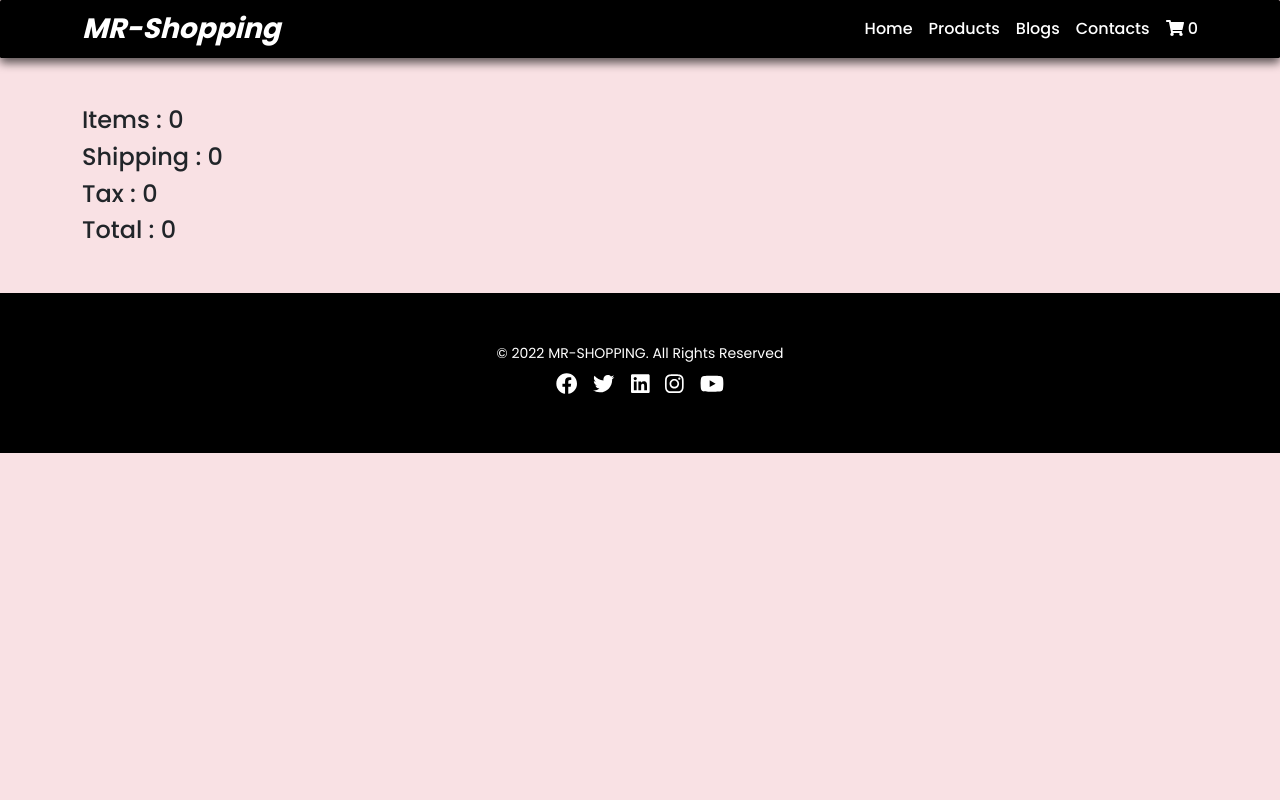
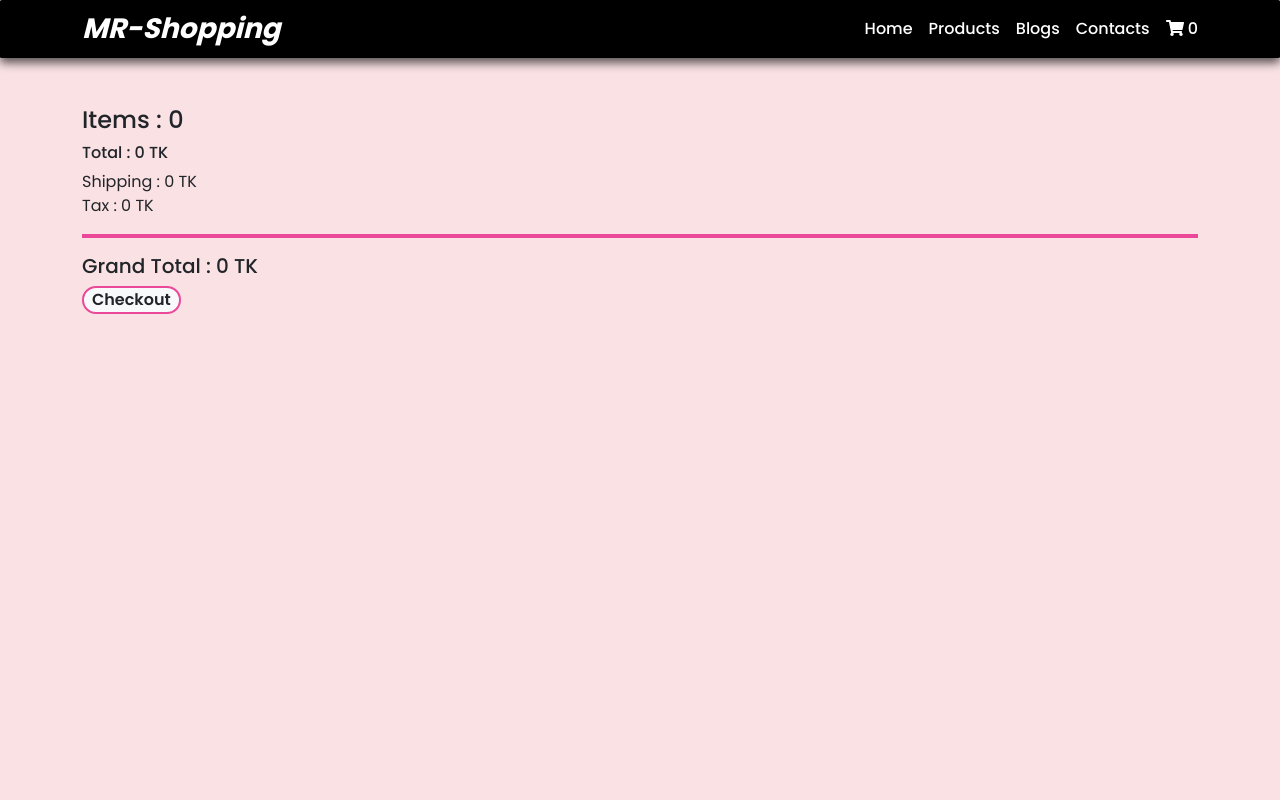
Before and after one commit to moshiur9185/MR-Shopping-Ecommerce-web, a React (Create React App) app: page /cart in a window 1280 px wide. Shown: the top 800 px of the page. Built offline with nearby package versions, Linux system fonts and the light colour scheme.

Commit message:
work update

```diff
--- a/src/App.js
+++ b/src/App.js
@@ -65,10 +65,10 @@ function App() {
           <Route exact path="/login" element={<Login />} />
           <Route exact path="/home" element={<Home />} />
           <Route exact path="/cart" element={<Cart cart={cart}/>} />
-          <Route exact path="/products" element={<Products />} />
+          <Route exact path="/products" element={<Products handleAddToCart = {handleAddToCart}/>} />
           <Route exact path="/contact" element={<Contact />} />
           <Route exact path="/blogs" element={<Blogs />} />
-          <Route exact path="/product/:title/:id" element={<ProductDetail />} />
+          <Route exact path="/product/:id" element={<ProductDetail />} />
         </Routes>
         <Footer />
       </Router>
--- a/src/Component/Cart/Cart.js
+++ b/src/Component/Cart/Cart.js
@@ -1,23 +1,27 @@
 import React from 'react';
 
 const Cart = (props) => {
-    const {cart} = props;
+    const { cart } = props;
 
     let total = 0;
-    for(const product of cart){
+    for (const product of cart) {
         total = total + product?.price;
     }
     const shipping = total > 0 ? 25 : 0;
     const tax = total > 0 ? (total + shipping) * .05 : 0;
 
-    const grandTotal =  total > 0 ? total + shipping + tax : 0 ;
+    const grandTotal = total > 0 ? total + shipping + tax : 0;
 
     return (
-        <div className="container mt-5">
+        <div className="container mx-auto h-screen mt-5">
             <h4>Items : {cart.length}</h4>
-            <h4>Shipping : {shipping}</h4>
-            <h4>Tax : {tax}</h4>
-            <h4>Total : {grandTotal}</h4>
+            <h6>Total : {total} TK</h6>
+            <hp>Shipping : {shipping} TK</hp>
+            <p>Tax : {tax} TK</p>
+            <div className="">
+                <h5 className="border-t-4 border-pink-500 pt-3">Grand Total : {grandTotal} TK</h5>
+            </div>
+        <button className="border-2 rounded-full border-double border-pink-500 px-2 font-semibold bg-light hover:font-bold">Checkout</button>
         </div>
     );
 };
--- a/src/Component/ElectronicProductCard/ElectronicProductCard.js
+++ b/src/Component/ElectronicProductCard/ElectronicProductCard.js
@@ -15,7 +15,7 @@ const ElectronicProductCard = (props) => {
         </div>
         <div className="align-items-center text-center ">
           <h6 className="card-title">{title}</h6>
-          <Link className="link" to={`/product/${title}/${id}`}>Detail</Link>
+          <Link className="link" to={`/product/${id}`}>Detail</Link>
         </div>
         <div className="card-body px-2 pt-3">
           <small className="fw-bold price">{price} TK</small>
--- a/src/Component/FashionProductCard/FashionProductCard.js
+++ b/src/Component/FashionProductCard/FashionProductCard.js
@@ -15,7 +15,7 @@ const FashionProductCard = (props) => {
         </div>
         <div className="align-items-center text-center pt-2">
           <h6 className="card-title">{title}</h6>
-          <Link className="link" to={`/product/${title}/${id}`}>Detail</Link>
+          <Link className="link" to={`/product/${id}`}>Detail</Link>
         </div>
         <div className="card-body px-2 pt-3">
           <small className="fw-bold price">{price} TK</small>
--- a/src/Component/GroceryProductCard/GroceryProductCard.css
+++ b/src/Component/GroceryProductCard/GroceryProductCard.css
@@ -3,26 +3,10 @@
   }
   .link{
     text-decoration: none;
-    color: goldenrod;
+    color: #00eeff;
   }
 
   .link:hover{
-    color : rgba(14, 179, 255, 0.795);
+    text-decoration: underline wavy #00eeff 2px;
+    color : #FE385C;
   }
-  /* .card-body {
-    padding: 0;
-    margin-bottom: 10px;
-  }
-  .card-body button {
-    color: #000000 !important;
-    padding: 3px 4px !important;
-    background-color: #000000 ;
-    color: #ffffff !important;
-  }
-  .card-body button:hover {
-    color: #ffaf04 !important;
-    background-color: #000000 ;
-  }
-  .price {
-    color: #000000;
-  } */
--- a/src/Component/GroceryProductCard/GroceryProductCard.js
+++ b/src/Component/GroceryProductCard/GroceryProductCard.js
@@ -16,7 +16,7 @@ const GroceryProductCard = (props) => {
         </div>
         <div className="align-items-center text-center pt-2">
           <h6 className="card-title">{title}</h6>
-          <Link className="link" to={`/product/${title}/${id}`}>Detail</Link>
+          <Link className="link" to={`/product/${id}`}>Detail</Link>
         </div>
         <div className="card-body px-2 pt-3">
           <small className="fw-bold price">{price} TK</small>
--- a/src/Component/ProductDetail/ProductDetail.js
+++ b/src/Component/ProductDetail/ProductDetail.js
@@ -13,9 +13,9 @@ const ProductDetail = () => {
     const { title, image, price, detail } = electronics.find(product => product.id === id)
     return (
         <div className="container-fluid">
-            <div className="row">
-                <div className="col-md-6 pt-3 "><img style={{ height: "70vh" }} src={image} alt="" /></div>
-                <div className="col-md-5 mt-5 border border-secondary">
+            <div className="flex flex-row">
+                <div className="basis-1/2 pt-3 "><img style={{ height: "70vh" }} src={image} alt="" /></div>
+                <div className="basis-1/3 p-4 mt-4 border-2 border-sky-500">
                     <h3>Product : {title} </h3>
                     <h5>Price : {price} TK</h5>
                     <h6>Description :</h6>
```
Also changed, not shown: 1 other file (tests, documents, lock files or other folders).
